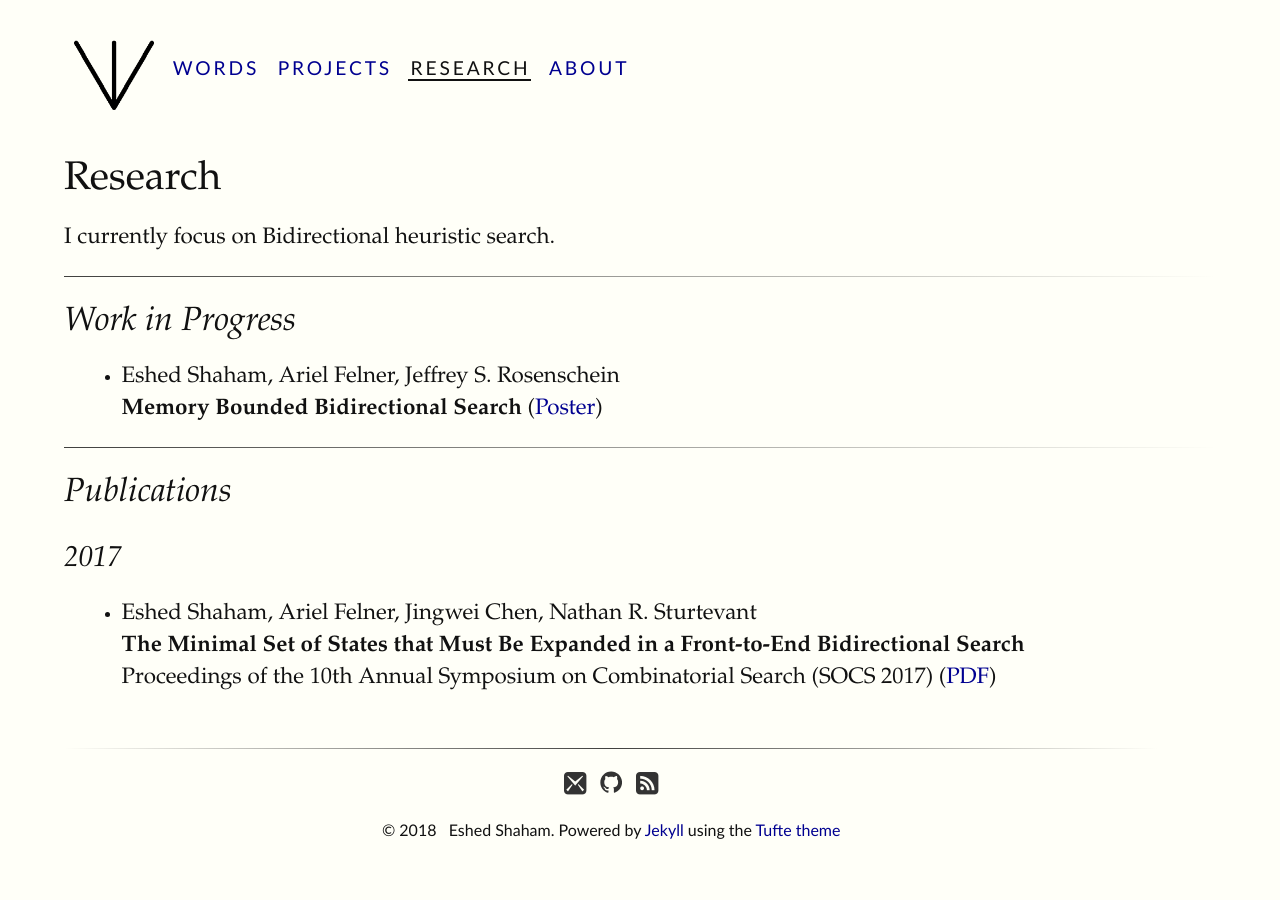
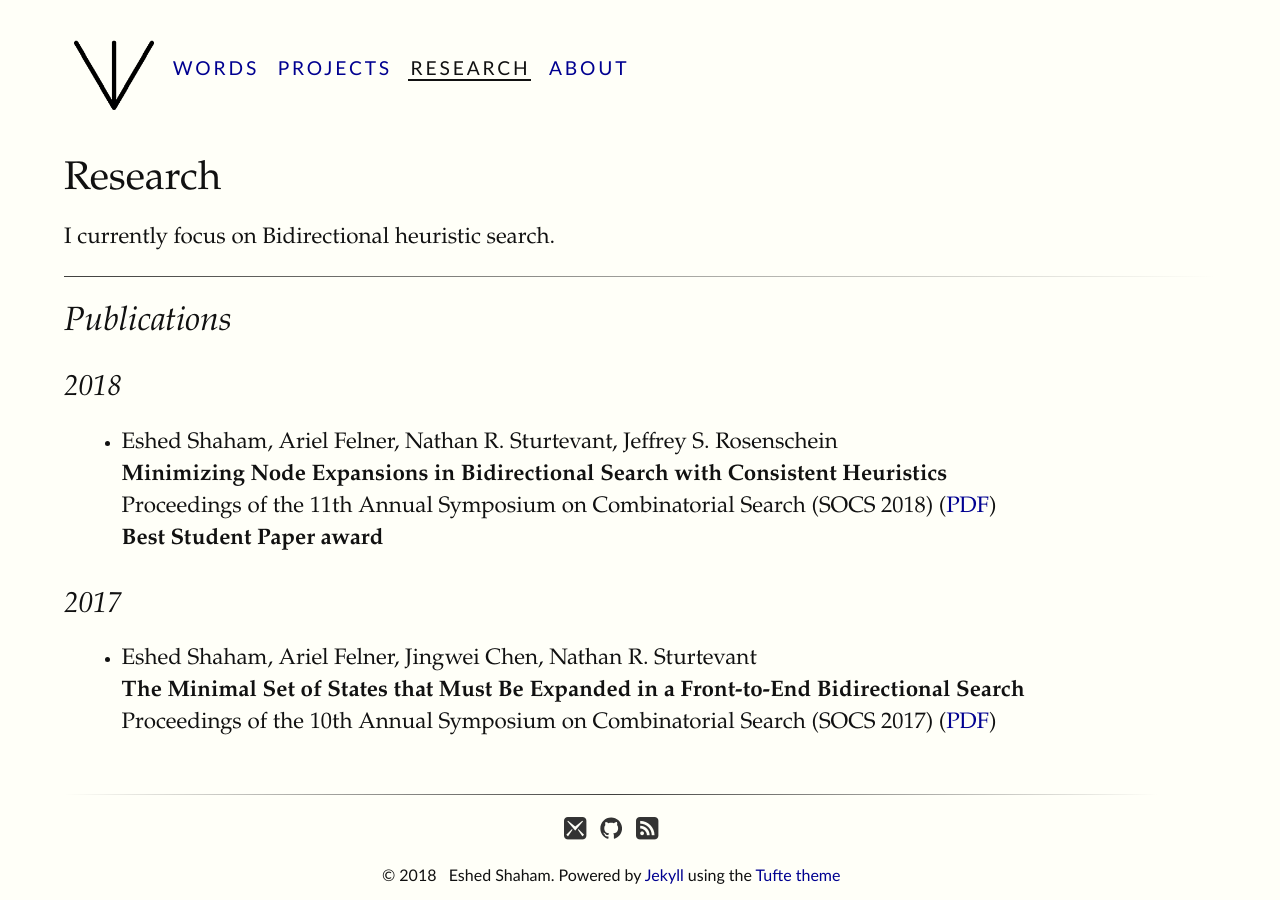
Before and after one commit to ashdnazg/ashdnazg.github.io, a Jekyll site: the page built from research.md, in a window 1280 px wide. Built offline with Jekyll 4.4.1, drawn with Linux system fonts in a browser that asks for light colours.

```diff
--- a/research.md
+++ b/research.md
@@ -8,13 +8,15 @@ I currently focus on Bidirectional heuristic search.
 
 ___
 
-## Work in Progress
- * Eshed Shaham, Ariel Felner, Jeffrey S. Rosenschein<br>
- **Memory Bounded Bidirectional Search** ([Poster](assets/pub/MBBDS_poster.pdf))
+## Publications
 
-___
+### 2018
 
-## Publications
+ * Eshed Shaham, Ariel Felner, Nathan R. Sturtevant, Jeffrey S. Rosenschein<br>
+ **Minimizing Node Expansions in Bidirectional Search with Consistent Heuristics**<br>
+ Proceedings of the 11th Annual Symposium on Combinatorial Search (SOCS 2018) ([PDF](assets/pub/SOCS2018MinCon.pdf))<br>
+ **Best Student Paper award**
+
 
 ### 2017
 
```
Also changed, not shown: 2 other files.
